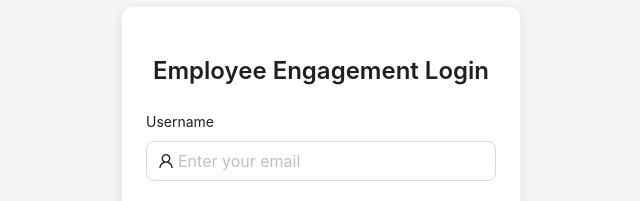
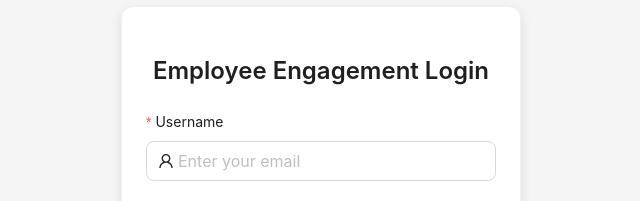
Before and after one commit to SidduNaykar-18/Employee-engagemet-survey-ui, a React (Create React App) app: page /employee-engagement/login in a window 1280 px wide. Shown: the part 192-393 px from the top of the page, without its empty margins (319-959 px from the left). Built offline with nearby package versions, Linux system fonts and the light colour scheme.

Commit message:
added email validation

```diff
--- a/src/pages/loginPage/index.js
+++ b/src/pages/loginPage/index.js
@@ -87,10 +87,10 @@ const LoginPage = () => {
           <Form.Item
             name="email"
             label="Username"
-            // rules={[
-            //   { required: true, message: "Please enter your email!" },
-            //   { type: "email", message: "Please enter a valid email address!" },
-            // ]}
+            rules={[
+              { required: true, message: "Please enter your email!" },
+              { type: "email", message: "Please enter a valid email address!" },
+            ]}
           >
             <Input
               prefix={<UserOutlined />}
```
Also changed, not shown: 1 other file (tests, documents, lock files or other folders).
